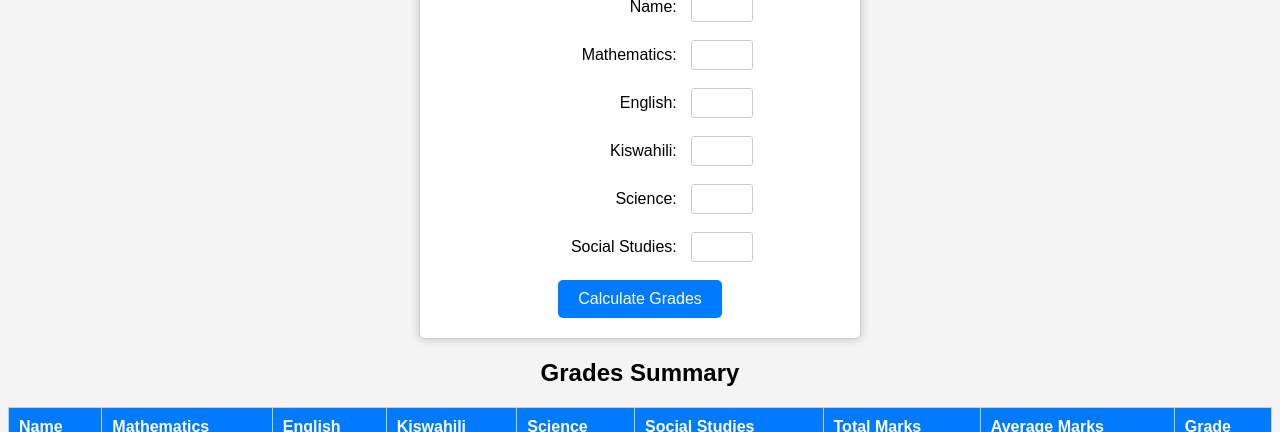
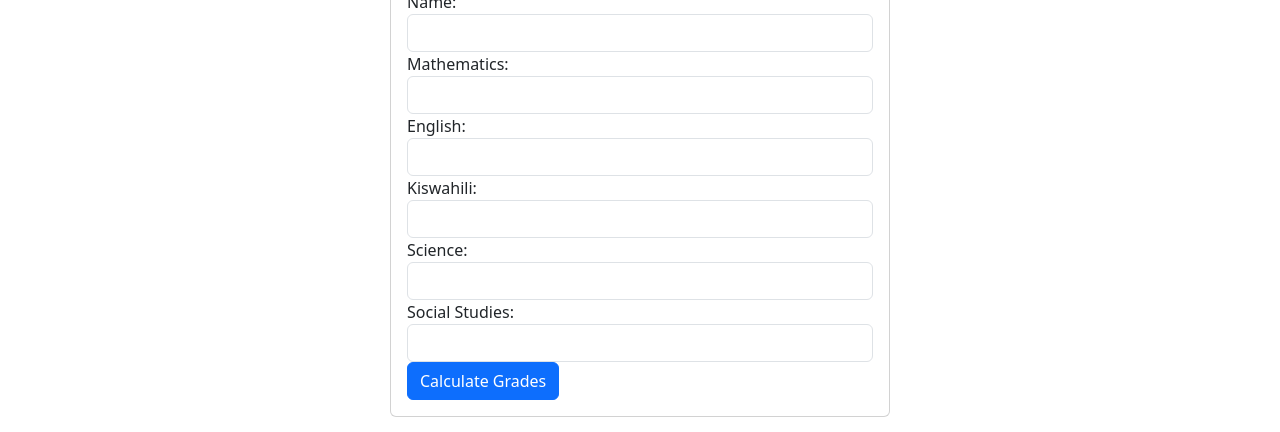
Before and after one commit to ericomondi/js-student-grading-app, a plain HTML site: page index.html in a window 1280 px wide. Shown: the part 177-609 px from the top of the page. Drawn offline with nearby package versions, Linux system fonts and the light colour scheme.

Commit message:
applied bootstrap

```diff
--- a/index.html
+++ b/index.html
@@ -2,134 +2,62 @@
 <html>
   <head>
     <title>Student Grading App</title>
-    <style>
-      body {
-        font-family: Arial, sans-serif;
-        text-align: center;
-        background-color: #f4f4f4;
-      }
 
-      h1 {
-        color: #333;
-      }
-
-      #calculator {
-        width: 400px;
-        margin: 0 auto;
-        background-color: #fff;
-        border: 1px solid #ccc;
-        padding: 20px;
-        border-radius: 5px;
-        box-shadow: 0 0 10px rgba(0, 0, 0, 0.2);
-      }
-
-      .input-label {
-        display: inline-block;
-        width: 150px;
-        text-align: right;
-        margin-right: 10px;
-      }
-
-      .input-field {
-        width: 50px;
-        font-size: 16px;
-        padding: 5px;
-        border: 1px solid #ccc;
-        border-radius: 3px;
-      }
-
-      button {
-        padding: 10px 20px;
-        font-size: 16px;
-        background-color: #007bff;
-        color: #fff;
-        border: none;
-        border-radius: 5px;
-        cursor: pointer;
-      }
-
-      button:hover {
-        background-color: #0056b3;
-      }
-
-      #results {
-        margin-top: 20px;
-      }
-
-      table {
-        width: 100%;
-        border-collapse: collapse;
-      }
-
-      th,
-      td {
-        padding: 10px;
-        border: 1px solid #ccc;
-        text-align: left;
-      }
-
-      th {
-        background-color: #007bff;
-        color: #fff;
-      }
-    </style>
+    <link
+      href="https://cdn.jsdelivr.net/npm/bootstrap@5.3.2/dist/css/bootstrap.min.css"
+      rel="stylesheet"
+      integrity="sha384-T3c6CoIi6uLrA9TneNEoa7RxnatzjcDSCmG1MXxSR1GAsXEV/Dwwykc2MPK8M2HN"
+      crossorigin="anonymous"
+    />
   </head>
   <body>
-    <h1>Student Grading App</h1>
-    <div id="calculator">
-      <h2>Enter Student Grades</h2>
+    <div class="container mt-5">
+      <h1 class="text-center">Student Grading App</h1>
+      <div class="card mx-auto" style="max-width: 500px">
+        <div id="calculator" class="card-body">
+          <h2 class="card-title">Enter Student Grades</h2>
           <form id="gradeForm">
-        <label class="input-label" for="name">Name:</label>
-        <input class="input-field" type="text" id="name" required /><br /><br />
+            <!-- Bootstrap form components -->
+            <div class="form-group">
+              <label for="name">Name:</label>
+              <input class="form-control" type="text" id="name" required />
+            </div>
 
-        <label class="input-label" for="math">Mathematics:</label>
-        <input
-          class="input-field"
-          type="number"
-          id="math"
-          required
-        /><br /><br />
+            <div class="form-group">
+              <label for="math">Mathematics:</label>
+              <input class="form-control" type="number" id="math" required />
+            </div>
+            <div class="form-group">
+              <label for="eng">English:</label>
+              <input class="form-control" type="number" id="eng" required />
+            </div>
+            <div class="form-group">
+              <label for="kis">Kiswahili:</label>
+              <input class="form-control" type="number" id="kis" required />
+            </div>
+            <div class="form-group">
+              <label for="sci">Science:</label>
+              <input class="form-control" type="number" id="sci" required />
+            </div>
+            <div class="form-group">
+              <label for="sos">Social Studies:</label>
+              <input class="form-control" type="number" id="sos" required />
+            </div>
 
-        <label class="input-label" for="eng">English:</label>
-        <input
-          class="input-field"
-          type="number"
-          id="eng"
-          required
-        /><br /><br />
-
-        <label class="input-label" for="kis">Kiswahili:</label>
-        <input
-          class="input-field"
-          type="number"
-          id="kis"
-          required
-        /><br /><br />
-
-        <label class="input-label" for="sci">Science:</label>
-        <input
-          class="input-field"
-          type="number"
-          id="sci"
-          required
-        /><br /><br />
-
-        <label class="input-label" for="sos">Social Studies:</label>
-        <input
-          class="input-field"
-          type="number"
-          id="sos"
-          required
-        /><br /><br />
-
-        <button type="button" onclick="calculateGrades()">
+            <button
+              type="button"
+              class="btn btn-primary"
+              onclick="calculateGrades()"
+            >
               Calculate Grades
             </button>
           </form>
         </div>
-    <div id="results">
+      </div>
+
+      <div id="results" class="mt-4">
         <h2>Grades Summary</h2>
-      <table>
+        <table class="table">
           <thead>
             <tr>
               <th>Name</th>
@@ -146,6 +74,12 @@
           <tbody id="gradesTableBody"></tbody>
         </table>
       </div>
+    </div>
+    <script
+      src="https://cdn.jsdelivr.net/npm/bootstrap@5.3.2/dist/js/bootstrap.bundle.min.js"
+      integrity="sha384-C6RzsynM9kWDrMNeT87bh95OGNyZPhcTNXj1NW7RuBCsyN/o0jlpcV8Qyq46cDfL"
+      crossorigin="anonymous"
+    ></script>
 
     <script>
       // Function to check if the input is valid
@@ -273,6 +207,8 @@
 
         // Clear input fields after submission
         document.getElementById("gradeForm").reset();
+        // take the focus back to the name after click
+        document.getElementById('name').focus();
       }
     </script>
   </body>
```
Also changed, not shown: test.html (added, +62 -0 lines). Lines whose indentation alone changed are shown as unchanged.
